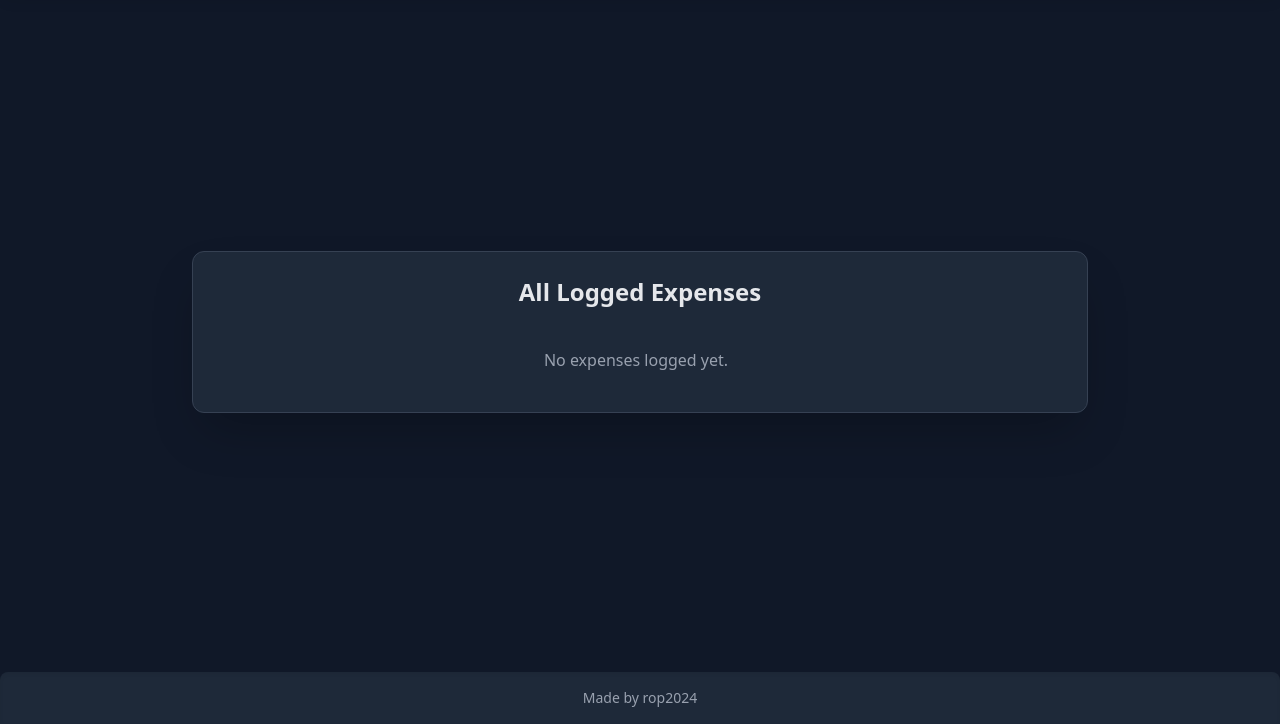
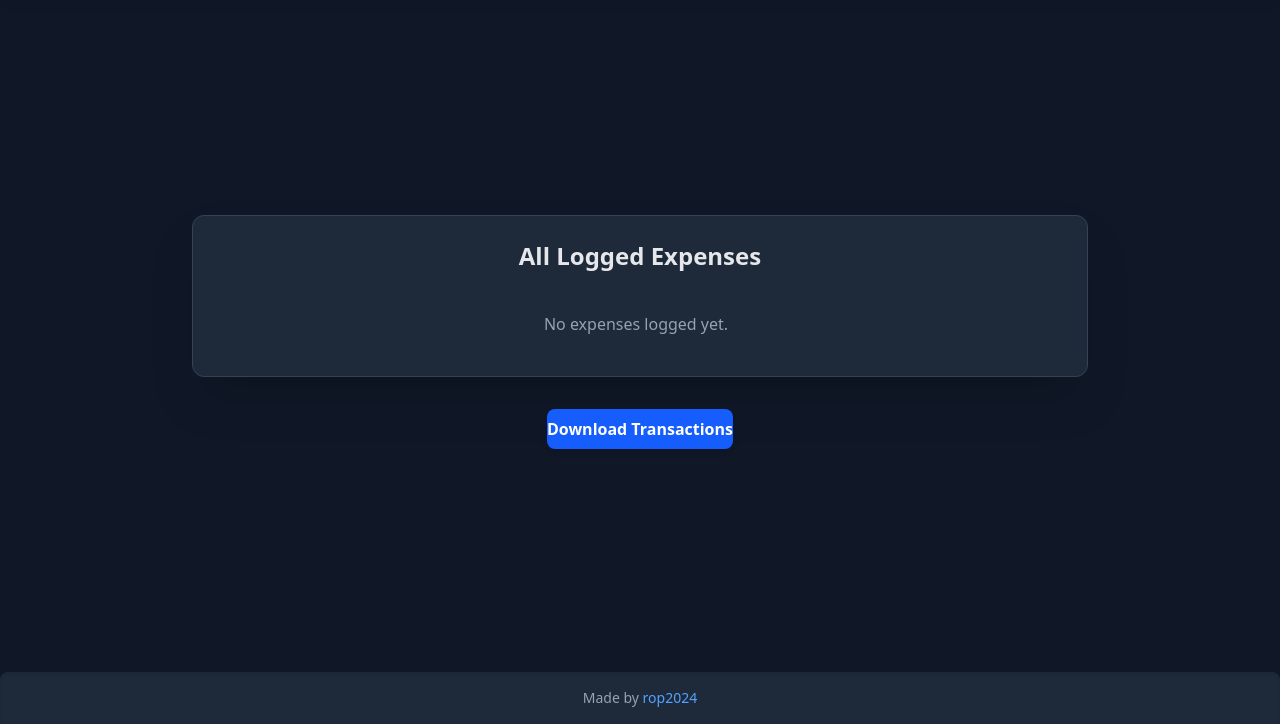
Before and after one commit to rop2024/expense-manager, a website: page pages/transaction.html in a window 1280 px wide. Shown: the part 76-800 px from the top of the page. Drawn offline with Linux system fonts and the light colour scheme.

Commit message:
changes in footer

```diff
--- a/pages/transaction.html
+++ b/pages/transaction.html
@@ -4,7 +4,7 @@
   <meta charset="UTF-8" />
   <meta name="viewport" content="width=device-width, initial-scale=1.0" />
   <title>Transaction Logs</title>
-    <script src="transaction.js" defer></script>
+  <script src="../scripts/transaction.js" defer></script>
   <link href="../src/transaction.css" rel="stylesheet" />
 </head>
 <body class="min-h-screen flex flex-col antialiased">
@@ -16,6 +16,8 @@
 
   <!-- Main content -->
   <main class="flex-1 flex flex-col items-center justify-center p-6 lg:p-12 gap-8">
+
+    <!-- Transaction List Section -->
     <section class="w-full max-w-4xl p-6 bg-gray-800 rounded-xl shadow-2xl border border-gray-700">
       <h2 class="text-2xl font-bold text-center mb-6 text-gray-200">All Logged Expenses</h2>
 
@@ -23,11 +25,22 @@
         <li class="text-gray-400 text-center py-4" id="noLogsMessage">No expenses logged yet.</li>
       </ul>
     </section>
+
+    <!-- Download Button -->
+    <div class="flex justify-center mt-4">
+      <button
+        onclick="downloadData()"
+        class="bg-blue-600 hover:bg-blue-700 text-white font-semibold py-2 px-6 rounded-lg shadow-md transition duration-300 ease-in-out"
+      >
+        Download Transactions
+      </button>
+    </div>
+
   </main>
 
   <!-- Footer -->
   <footer class="bg-gray-800 text-center p-4 text-sm text-gray-400 rounded-t-lg shadow-inner mt-auto">
-        Made by rop2024
+    Made by <a href="https://github.com/rop2024" class="text-blue-400">rop2024</a>
   </footer>
 
 </body>
```
Also changed, not shown: pages/categories.html (+1 -1 lines), pages/paymethod.html (+1 -1 lines). Lines whose indentation alone changed are shown as unchanged.
